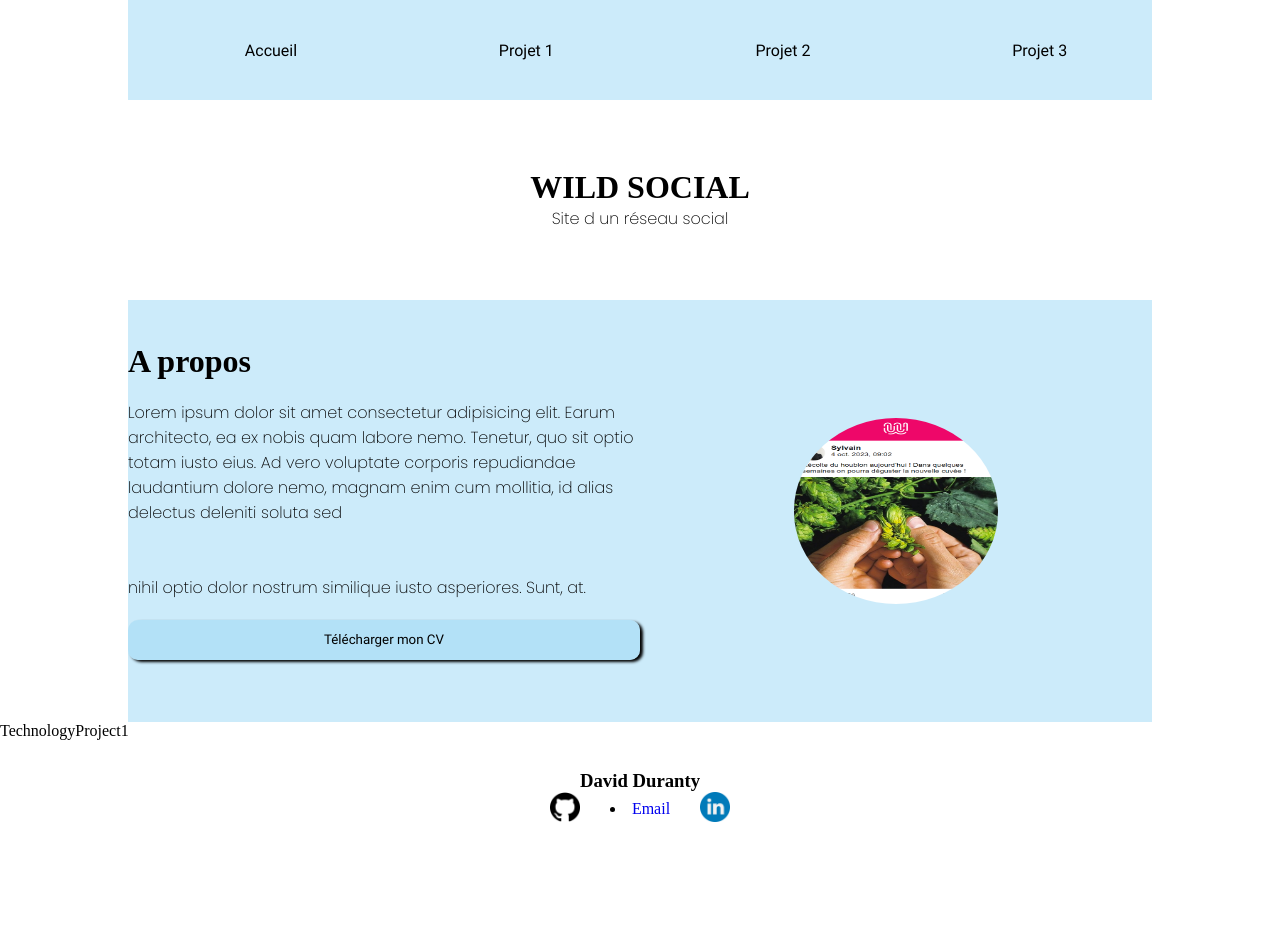
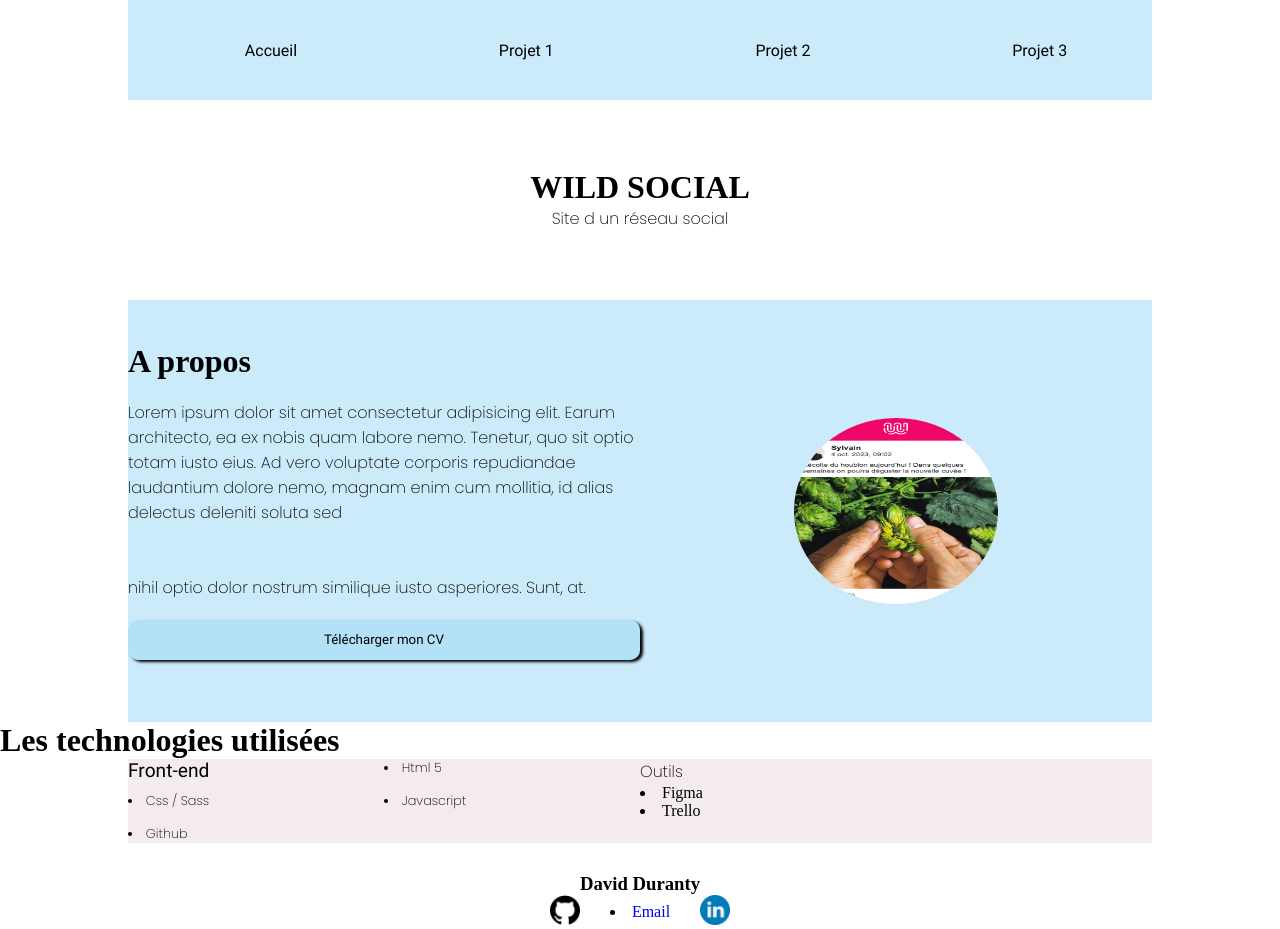
Before and after one commit to davidduranty/portfolio_Duranty_David, a React (Vite) app in the folder frontend/: page /project1 in a window 1280 px wide. Before the commit the page ends 826 px from the top, so only its background shows below. Built offline with nearby package versions, Linux system fonts and the light colour scheme.

Commit message:
add components technology for projects

```diff
--- a/frontend/src/components/Technology/TechnologyProject1.jsx
+++ b/frontend/src/components/Technology/TechnologyProject1.jsx
@@ -1,5 +1,23 @@
 function TechnologyProject1() {
-  return <div>TechnologyProject1</div>;
+  return (
+    <>
+      <h1>Les technologies utilisées</h1>
+      <div className="container-skills">
+        <div className="skills-container skills-project">
+          <p>Front-end</p>
+          <li>Html 5</li>
+          <li>Css / Sass</li>
+          <li>Javascript</li>
+          <li>Github</li>
+        </div>
+        <div className="tool-skills-container tools">
+          <p>Outils</p>
+          <li>Figma</li>
+          <li>Trello</li>
+        </div>
+      </div>
+    </>
+  );
 }
 
 export default TechnologyProject1;
```
